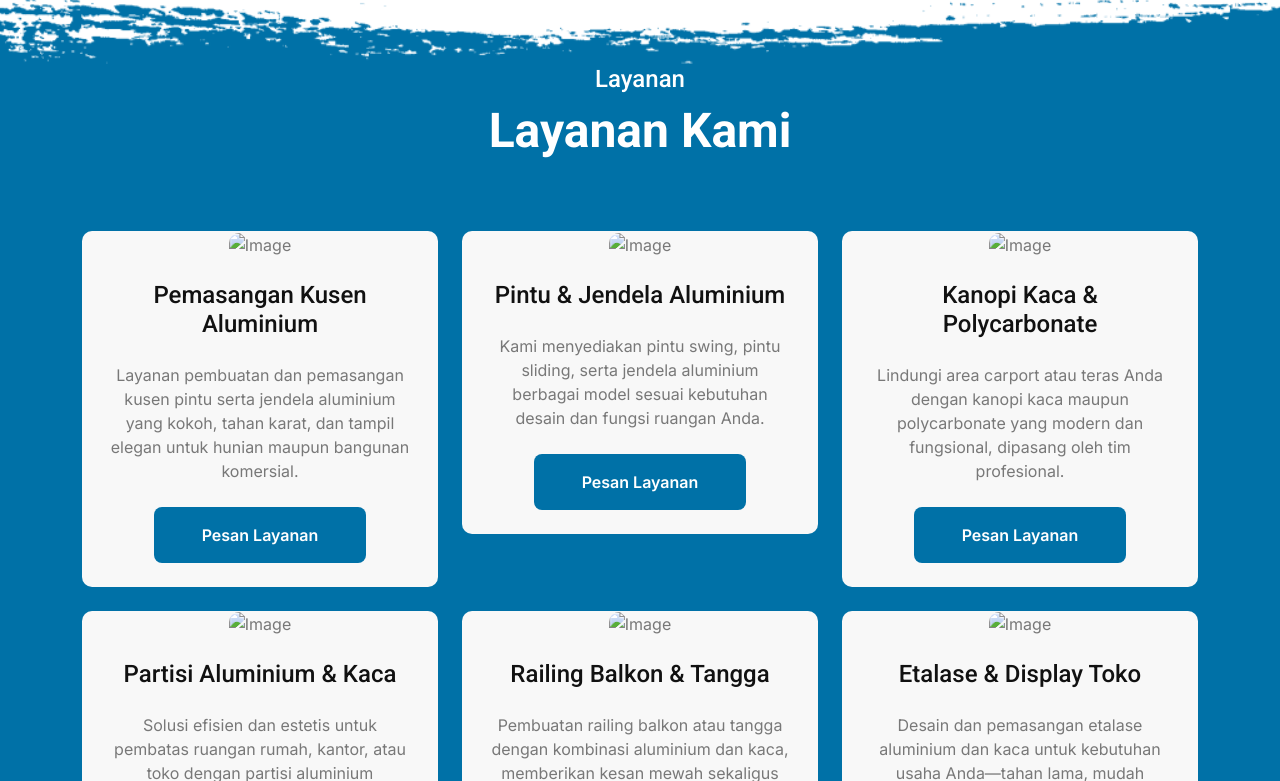
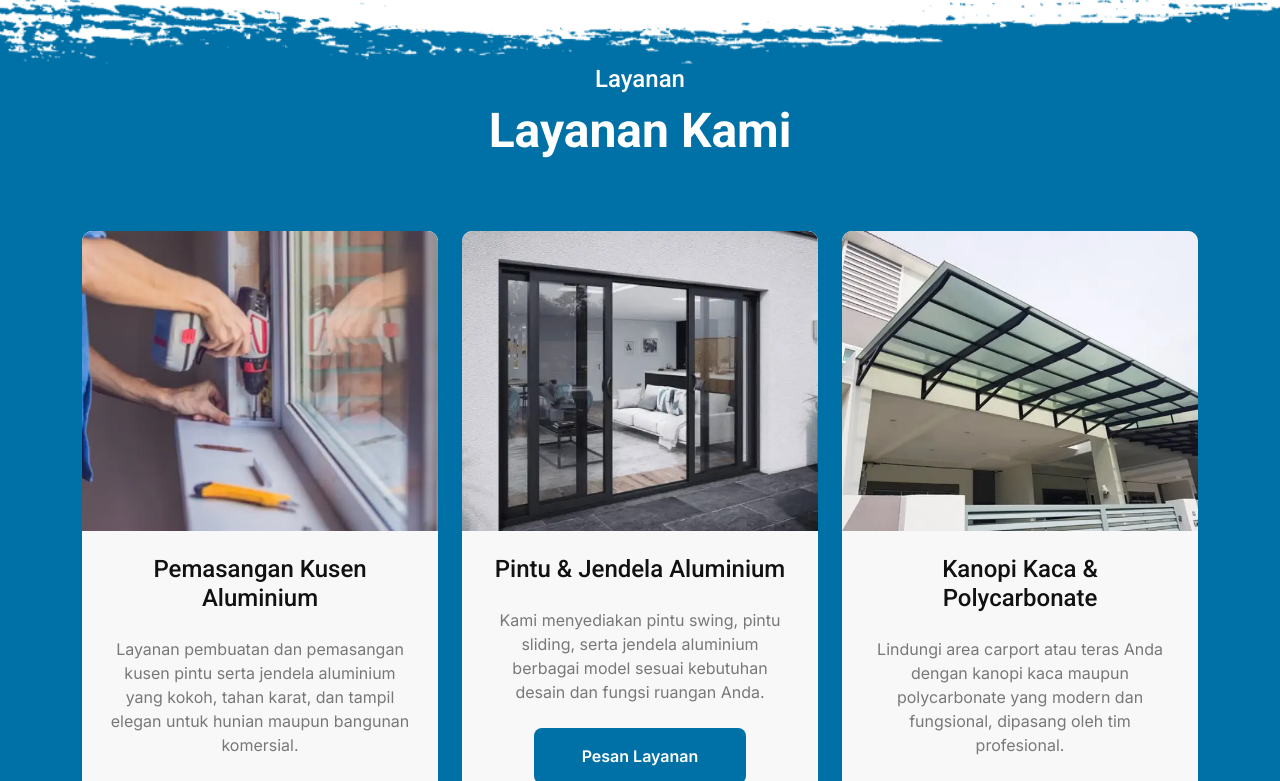
Before and after one commit to nzis1992/pesonaarkan, a plain HTML site: page index.html in a window 1280 px wide. Shown: the part 2019-2800 px from the top of the page. Drawn offline with nearby package versions, Linux system fonts and the light colour scheme; files that its build step writes are made by us from their sources.

Commit message:
Update index.html

```diff
--- a/index.html
+++ b/index.html
@@ -2,17 +2,17 @@
 <html lang="en">
 
     <head>
-        <meta charset="utf-8">
-        <title>Pesona Arkan</title>
-        <meta content="width=device-width, initial-scale=1.0" name="viewport">
-        <meta content="travel Cirebon Jakarta, travel Cirebon Bandara Soetta, travel Cirebon Tangerang, travel Cirebon Bogor, travel Cirebon Bekasi, travel Cirebon Bandung, travel door to door Cirebon, jasa travel Cirebon terpercaya" name="keywords">
-        <meta content="Layanan travel dari Cirebon ke Jakarta, Bandara Soetta, Bekasi, Bogor, Tangerang, Kalideres, Bandung dan sekitarnya. Antar jemput door to door." name="description">
-        <meta name="robots" content="index, follow">
-        <meta property="og:title" content="Pesona Arkan">
-        <meta property="og:image" content="images/cirebonf.png">
-        <meta property="og:description" content="Layanan travel dari Cirebon ke Jakarta, Bandara Soetta, Bekasi, Bogor, Tangerang, Kalideres, Bandung dan sekitarnya. Antar jemput door to door.">
-        <link rel="apple-touch-icon" sizes="180x180" href="images/cirebonf.png" />
-          <link rel="shortcut icon" href="images/cirebonf.png" />
+      <meta charset="utf-8">
+<title>Pesona Arkan Aluminium</title>
+<meta content="width=device-width, initial-scale=1.0" name="viewport">
+<meta name="keywords" content="jasa aluminium Bekasi, pasang kusen aluminium, pintu kaca Bekasi, kanopi kaca Bekasi, partisi aluminium, tukang aluminium Bekasi, jasa pemasangan aluminium, aluminium berkualitas Bekasi">
+<meta name="description" content="Pesona Arkan Aluminium melayani pemasangan kusen aluminium, pintu kaca, kanopi kaca, partisi, dan railing balkon. Jasa profesional dan bergaransi di Bekasi dan sekitarnya.">
+<meta name="robots" content="index, follow">
+<meta property="og:title" content="Pesona Arkan Aluminium">
+<meta property="og:image" content="images/fav.webp">
+<meta property="og:description" content="Spesialis aluminium berkualitas di Bekasi. Melayani kusen, pintu kaca, kanopi, dan partisi dengan hasil rapi, kuat, dan tahan lama.">
+<link rel="apple-touch-icon" sizes="180x180" href="images/fav.webp" />
+<link rel="shortcut icon" href="images/fav.webp" />
 
         <!-- Google Web Fonts -->
         <link rel="preconnect" href="https://fonts.googleapis.com">
@@ -324,7 +324,7 @@
                     <div class="col-md-6 col-lg-4 wow fadeInUp" data-wow-delay="0.2s">
                         <div class="service-item">
                             <div class="service-img">
-                                <img src="images/New_Avanza.png" class="img-fluid rounded-top w-100" alt="Image">
+                                <img src="images/l1.webp" class="img-fluid rounded-top w-100" alt="Image" style="width: 100%;height:300px;object-fit: cover;">
                             </div>
                             <div class="rounded-bottom p-4">
                                 <a href="#" class="h4 d-inline-block mb-4"> Pemasangan Kusen Aluminium</a>
@@ -338,7 +338,7 @@
                     <div class="col-md-6 col-lg-4 wow fadeInUp" data-wow-delay="0.2s">
                         <div class="service-item">
                             <div class="service-img">
-                                <img src="images/New_Avanza.png" class="img-fluid rounded-top w-100" alt="Image">
+                                <img src="images/l2.webp" class="img-fluid rounded-top w-100" alt="Image" style="width: 100%;height:300px;object-fit: cover;">
                             </div>
                             <div class="rounded-bottom p-4">
                                 <a href="#" class="h4 d-inline-block mb-4"> Pintu & Jendela Aluminium</a>
@@ -352,7 +352,7 @@
                     <div class="col-md-6 col-lg-4 wow fadeInUp" data-wow-delay="0.2s">
                         <div class="service-item">
                             <div class="service-img">
-                                <img src="images/New_Avanza.png" class="img-fluid rounded-top w-100" alt="Image">
+                                <img src="images/l3.webp" class="img-fluid rounded-top w-100" alt="Image" style="width: 100%;height:300px;object-fit: cover;">
                             </div>
                             <div class="rounded-bottom p-4">
                                 <a href="#" class="h4 d-inline-block mb-4"> Kanopi Kaca & Polycarbonate</a>
@@ -368,7 +368,7 @@
                     <div class="col-md-6 col-lg-4 wow fadeInUp" data-wow-delay="0.2s">
                         <div class="service-item">
                             <div class="service-img">
-                                <img src="images/New_Avanza.png" class="img-fluid rounded-top w-100" alt="Image">
+                                <img src="images/l4.webp" class="img-fluid rounded-top w-100" alt="Image" style="width: 100%;height:300px;object-fit: cover;">
                             </div>
                             <div class="rounded-bottom p-4">
                                 <a href="#" class="h4 d-inline-block mb-4"> Partisi Aluminium & Kaca</a>
@@ -384,7 +384,7 @@
                     <div class="col-md-6 col-lg-4 wow fadeInUp" data-wow-delay="0.2s">
                         <div class="service-item">
                             <div class="service-img">
-                                <img src="images/New_Avanza.png" class="img-fluid rounded-top w-100" alt="Image">
+                                <img src="images/l5.webp" class="img-fluid rounded-top w-100" alt="Image" style="width: 100%;height:300px;object-fit: cover;">
                             </div>
                             <div class="rounded-bottom p-4">
                                 <a href="#" class="h4 d-inline-block mb-4"> Railing Balkon & Tangga</a>
@@ -400,7 +400,7 @@
                     <div class="col-md-6 col-lg-4 wow fadeInUp" data-wow-delay="0.2s">
                         <div class="service-item">
                             <div class="service-img">
-                                <img src="images/New_Avanza.png" class="img-fluid rounded-top w-100" alt="Image">
+                                <img src="images/l6.webp" class="img-fluid rounded-top w-100" alt="Image" style="width: 100%;height:300px;object-fit: cover;">
                             </div>
                             <div class="rounded-bottom p-4">
                                 <a href="#" class="h4 d-inline-block mb-4"> Etalase & Display Toko
```
